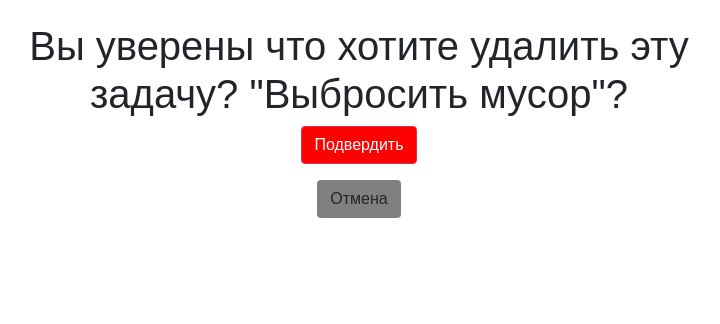
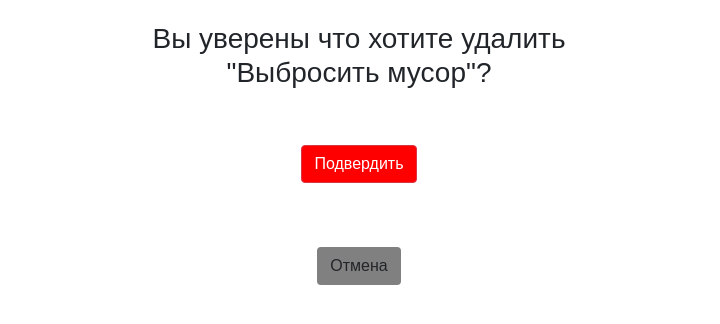
Before and after one commit to MuctepK/Attractor, a Django app: page /task/delete/1/ in a window 1280 px wide. Shown: the part 38-362 px from the top of the page, without its empty margins (281-1001 px from the left). Run offline with Django 3.2, Linux system fonts and the light colour scheme; data comes from the database, SQL or seed files in the repository; some libraries are stand-ins or nearby versions.

Commit message:
Добавлены: 1 новый html файл и 1 новая вьюшка для удаления задач по галочкам(Бонус). Навешены стили на формы посредством виджетов.

```diff
--- a/source/main/urls.py
+++ b/source/main/urls.py
@@ -15,7 +15,7 @@ Including another URLconf
 """
 from django.contrib import admin
 from django.urls import path
-from webapp.views import index_view, task_create_view, task_delete_view, task_view, task_update_view
+from webapp.views import index_view, task_create_view, task_delete_view, task_view, task_update_view,task_delete_selected_view
 
 urlpatterns = [
     path('admin/', admin.site.urls),
@@ -23,5 +23,6 @@ urlpatterns = [
     path('task/add/', task_create_view, name = 'task_create'),
     path('task/delete/<int:pk>/', task_delete_view, name='task_delete'),
     path('task/<int:pk>/', task_view, name='task_view'),
-    path('task/update/<int:pk>/', task_update_view, name ='task_update')
+    path('task/update/<int:pk>/', task_update_view, name ='task_update'),
+    path('task/delete_selected/', task_delete_selected_view, name='task_delete_selected')
 ]
--- a/source/webapp/forms.py
+++ b/source/webapp/forms.py
@@ -5,8 +5,12 @@ STATUS_CHOICES = [
     ('in_progress', 'В процессе'),
     ('done', 'Сделано')]
 
+YEARS_CHOICES = range(2015, 2026)
+
+
 class TaskForm(forms.Form):
     description = forms.CharField(max_length=50,label='Описание', required=True)
-    full_description = forms.CharField(max_length=3000, label='Полное описание', required=False)
+    full_description = forms.CharField(max_length=3000, label='Полное описание', required=False,widget=forms.Textarea(
+        attrs={'rows':4, 'cols':15}))
     status = forms.ChoiceField(label = 'Статус', required=True,choices=STATUS_CHOICES)
-    execution_date = forms.DateField(label = 'Дата выполнения', required=False)
+    execution_date = forms.DateField(label = 'Дата выполнения', required=False,widget=widgets.SelectDateWidget(years=YEARS_CHOICES, empty_label=("Выберите год", "Выберите месяц", "Выберите день")))
--- a/source/webapp/static/css/style.css
+++ b/source/webapp/static/css/style.css
@@ -55,11 +55,28 @@ h1, h2, h3 {
     justify-content: space-between;
 
 }
+input[type=checkbox]{
+    transform: scale(1.2);
+}
+h3 input[type=checkbox]{
+    float: left;
+}
+h2 input[type=checkbox]{
+    margin-right:50px;
+}
+.mt-5{
+    margin:50px 0 0 0;
+}
+
 .form-block{
     margin-top:20px;
     display:flex;
     flex-direction: column;
     align-items:center;
+}
+.form-control{
+    display:flex;
+    flex-direction:row;
 }
 .form-error {
     color: red;
@@ -93,3 +110,7 @@ h1, h2, h3 {
 .btn-danger:hover {
     box-shadow: rgba(255, 0, 0, 0.8) 0 0 5px;
 }
+.delete_all{
+    display:block;
+    margin:5rem auto;
+}
--- a/source/webapp/templates/delete.html
+++ b/source/webapp/templates/delete.html
@@ -4,10 +4,10 @@
     <li><a href="{% url 'task_view' task.pk %}">Посмотреть задачу</a></li>
 {% endblock %}
 {% block content %}
-    <h1>Вы уверены что хотите удалить эту задачу? "{{ task }}"?</h1>
+    <h3>Вы уверены что хотите удалить <br>"{{ task }}"?</h3>
     <form method="POST" action="{% url "task_delete" task.pk %}" class="text-center">
         {% csrf_token %}
-        <p><input type="submit" value="Подвердить" class="btn btn-danger"></p>
-        <p><a href="{% url 'task_view' task.pk %}" class="btn btn-default">Отмена</a></p>
+        <p><input type="submit" value="Подвердить" class="mt-5 btn btn-danger"></p>
+        <p><a href="{% url 'task_view' task.pk %}" class="mt-5 btn btn-default">Отмена</a></p>
     </form>
 {% endblock %}
--- a/source/webapp/templates/partial/task_form.html
+++ b/source/webapp/templates/partial/task_form.html
@@ -4,15 +4,17 @@
     <p class="form-error">{{ error }}</p>
 {% endfor %}
 {% for field in form %}
-    <p><label for="{{ field.id_for_label }}">{{ field.label }} {% if field.field.required %}*{% endif %}</label></p>
+    <div class="row mt-5">
+        <p class="col-2"><label for="{{ field.id_for_label }}">{{ field.label }} {% if field.field.required %}*{% endif %}</label></p>
         {% if field.errors %}
             <p>{{ field| add_class:'field-error' }}</p>
         {% else %}
-        <p>{{ field | add_class:'form-control'}}</p>
+            <p class="col-10 d-flex">{{ field | add_class:'form-control'}}</p>
         {% endif %}
         {% for error in field.errors %}
             <p class="form-error">{{ error }}</p>
         {% endfor %}
+    </div>
 
 {% endfor %}
 <p class="text-center"><input type="submit" value="{{ button_text }}" class="btn btn-primary"></p>
--- a/source/webapp/views.py
+++ b/source/webapp/views.py
@@ -37,6 +37,19 @@ def task_delete_view(request, pk):
         return redirect('index')
 
 
+def task_delete_selected_view(request):
+    if request.method == 'GET':
+        pks = request.GET.getlist('tasks')
+        tasks = [get_object_or_404(Task, pk=pk) for pk in pks]
+        return render(request, 'delete_selected.html', context={'tasks':tasks})
+    elif request.method == 'POST':
+        pks = request.POST.getlist('tasks')
+        tasks = [get_object_or_404(Task, pk=pk) for pk in pks]
+        for task in tasks:
+            task.delete()
+        return redirect('index')
+
+
 def task_update_view(request, pk):
     task = get_object_or_404(Task, pk=pk)
     if request.method == 'GET':
```
Also changed, not shown: source/webapp/templates/index.html (+8 -1 lines). Lines whose indentation alone changed are shown as unchanged.
